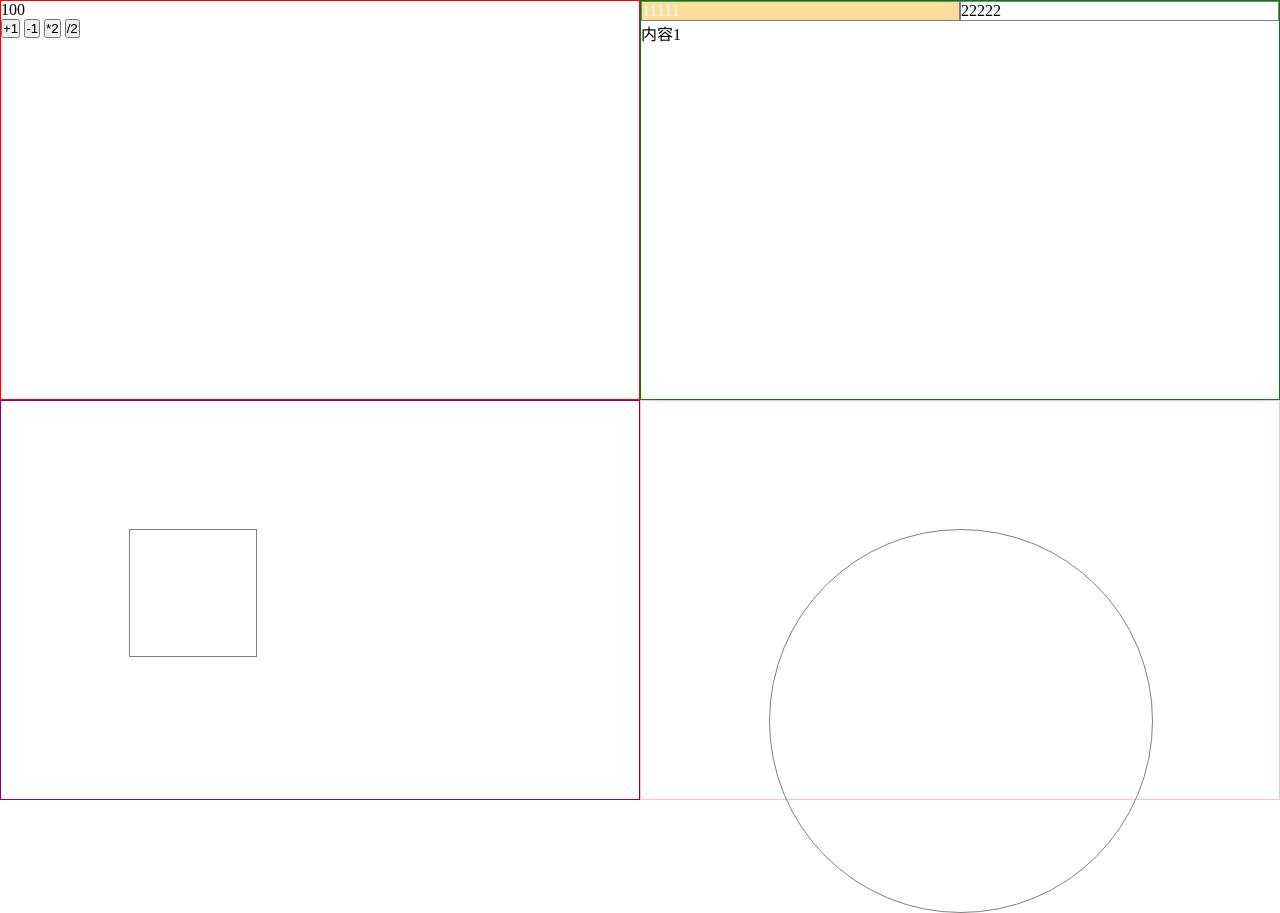
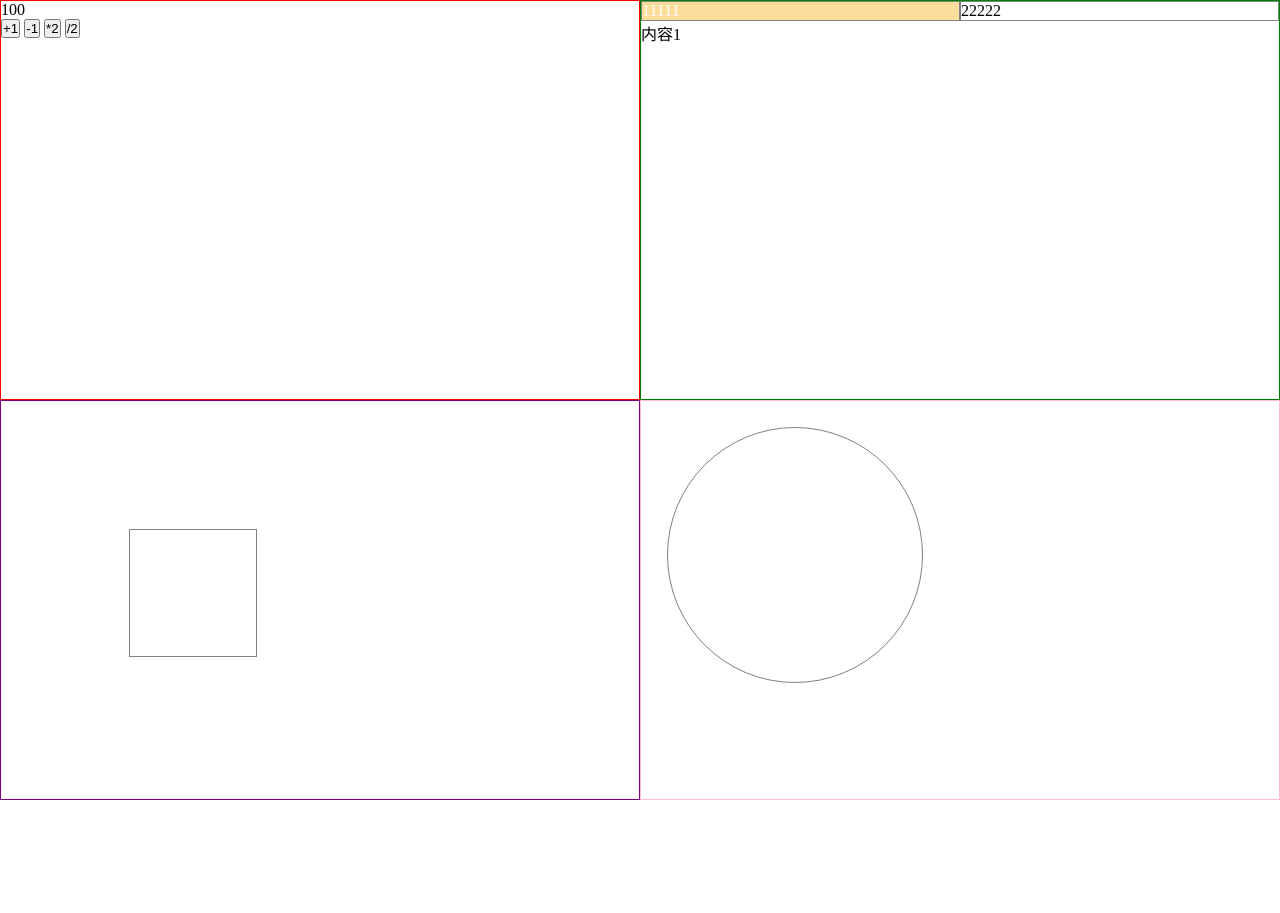
Before and after one commit to s-xiaoxiao/MVC-demo-1, a website with bundled scripts: page src/index.html in a window 1280 px wide. After the commit the page ends 800 px from the top, so only its background shows below. Built offline with nearby package versions, Linux system fonts and the light colour scheme.

Commit message:
改app4 width heihgt size

```diff
--- a/src/app4.css
+++ b/src/app4.css
@@ -11,10 +11,10 @@
 }
 #app4 .circle {
   border: 1px solid grey;
-  width: 30vw;
-  height: 30vw;
+  width: 20vw;
+  height: 20vw;
   border-radius: 50%;
-  margin: 10vw 0 0 10vw;
+  margin: 2vw 0 0 2vw;
 }
 
 #app4 .circle.active {
```
Also changed, not shown: 2 other files.
